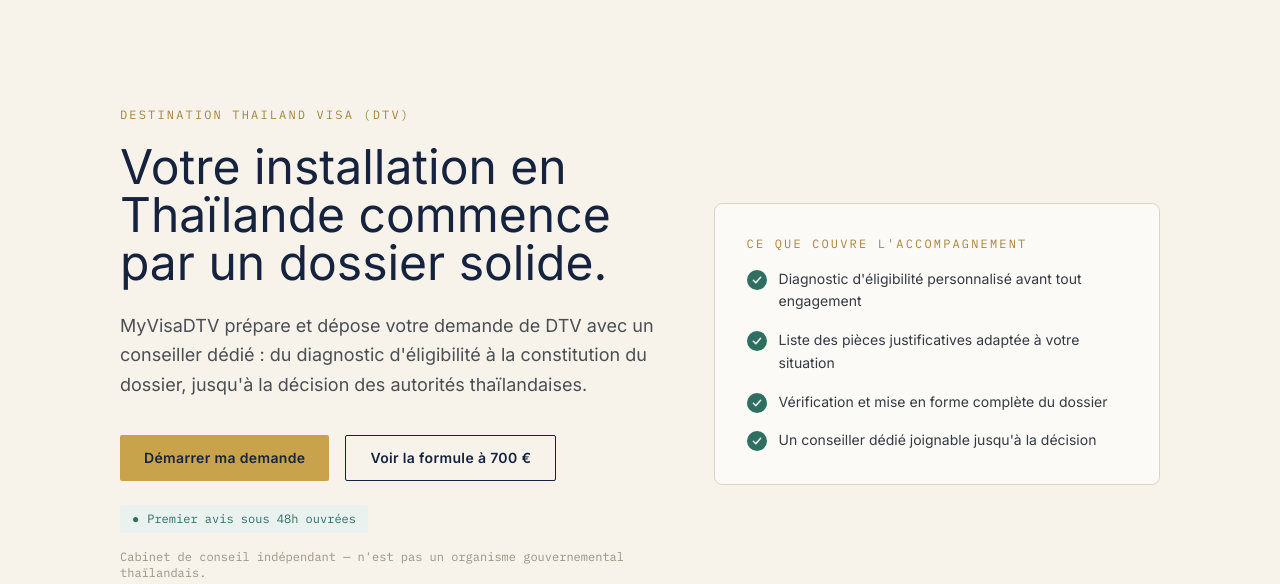
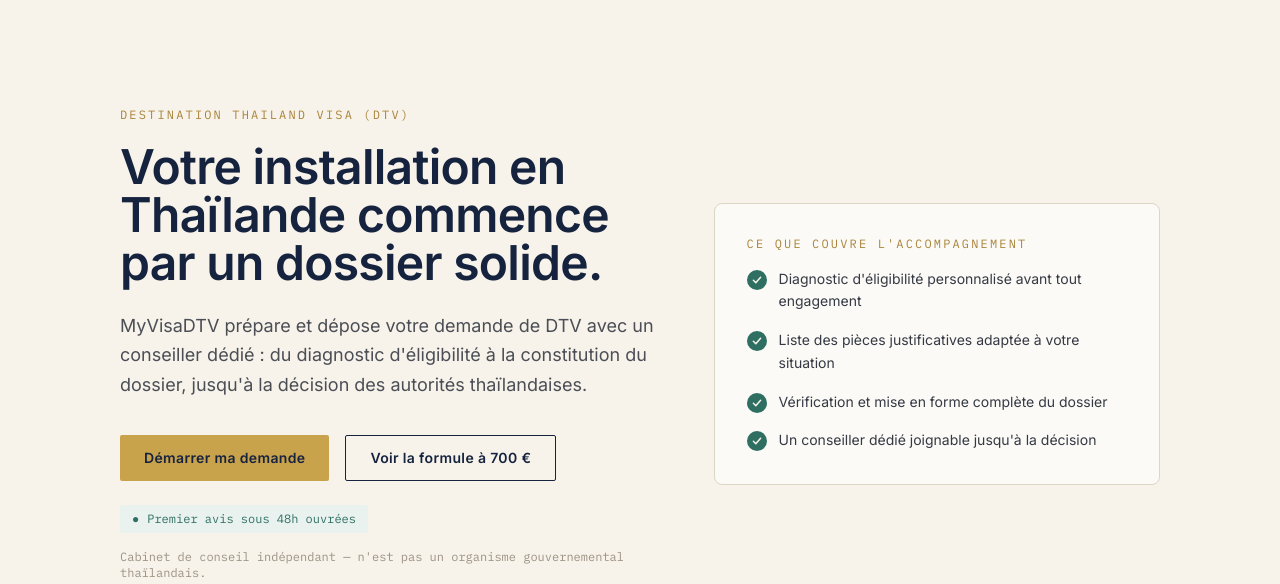
Before and after one commit to ggcsyj27vt-collab/monvisadtv, an Astro site: page / in a window 1280 px wide. Shown: the part 102-686 px from the top of the page. Built offline with nearby package versions, Linux system fonts and the light colour scheme; Astro itself is replaced by a stand-in of ours.

Commit message:
Titres : police Inter (neutre) a la place de Fraunces - src/styles/global.css

```diff
--- a/src/styles/global.css
+++ b/src/styles/global.css
@@ -11,8 +11,14 @@
     color: #1F2430;
   }
   h1, h2, h3, h4 {
-    font-family: 'Fraunces', Georgia, serif;
+    font-family: 'Inter', system-ui, -apple-system, sans-serif;
+    font-weight: 600;
+    letter-spacing: -0.015em;
     color: #16233F;
+  }
+  .font-display {
+    font-weight: 600;
+    letter-spacing: -0.015em;
   }
   a {
     text-underline-offset: 3px;
```
